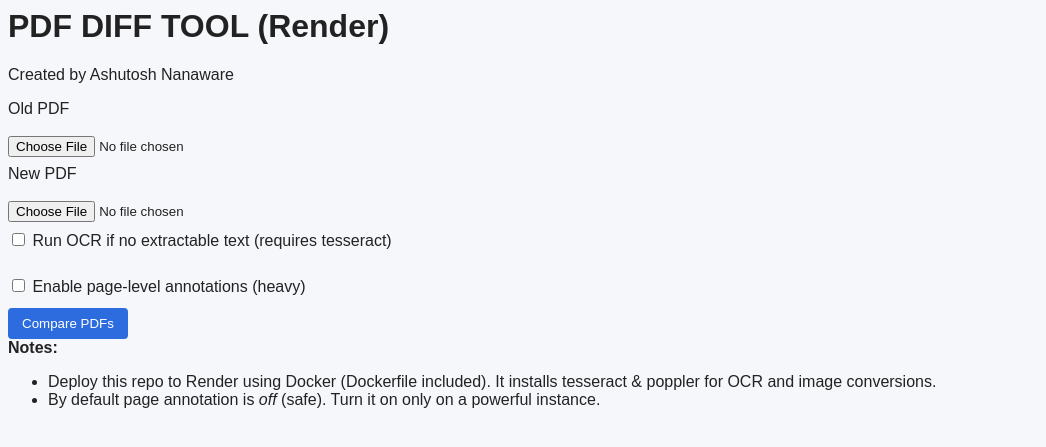
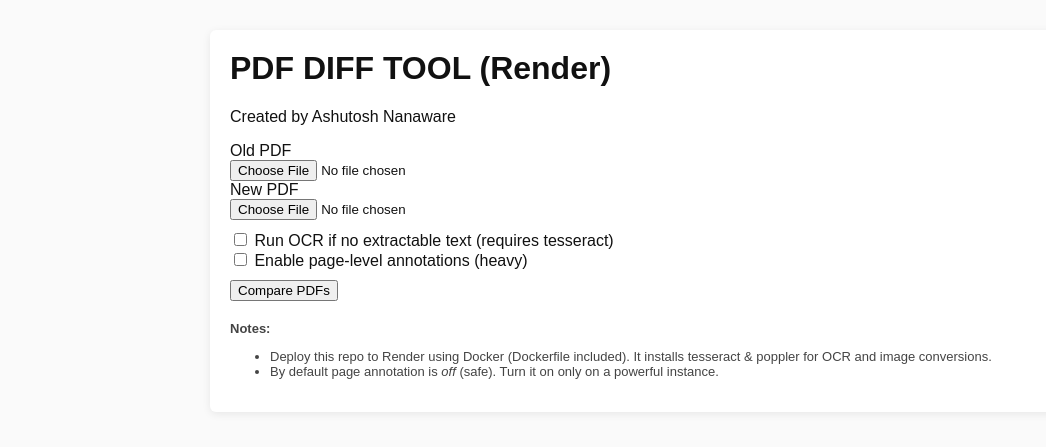
Before and after one commit to Ashu-N26/PDF_DIFF_TOOL, a Flask app: page / in a window 1280 px wide. Shown: the top 447 px of the page, without its empty margins (0-1046 px from the left). Run offline with Flask 3, Linux system fonts and the light colour scheme.

Commit message:
Update style.css

```diff
--- a/static/style.css
+++ b/static/style.css
@@ -1,8 +1,6 @@
-body{font-family:Arial,Helvetica,sans-serif;background:#f6f7fb;color:#222}
-.wrap{max-width:980px;margin:24px auto;padding:18px;background:#fff;border:1px solid #e2e6ef;border-radius:6px}
-h1{margin-top:0}
-form label{display:block;margin-top:8px}
-input[type=file]{display:block;margin-bottom:8px}
-button{margin-top:12px;padding:8px 14px;background:#2d6cdf;color:#fff;border:none;border-radius:4px}
-.flashes{color:#c33}
-footer{margin-top:18px;font-size:12px;color:#666}
+/* static/style.css */
+body { font-family: Arial, sans-serif; background:#fafafa; color:#111; }
+.container { width: 820px; margin: 30px auto; background: white; padding: 20px; border-radius: 6px; box-shadow: 0 2px 8px rgba(0,0,0,0.08); }
+h1 { margin-top: 0; }
+.options { margin: 10px 0; }
+.note { margin-top: 20px; font-size: 13px; color: #444; }
```
